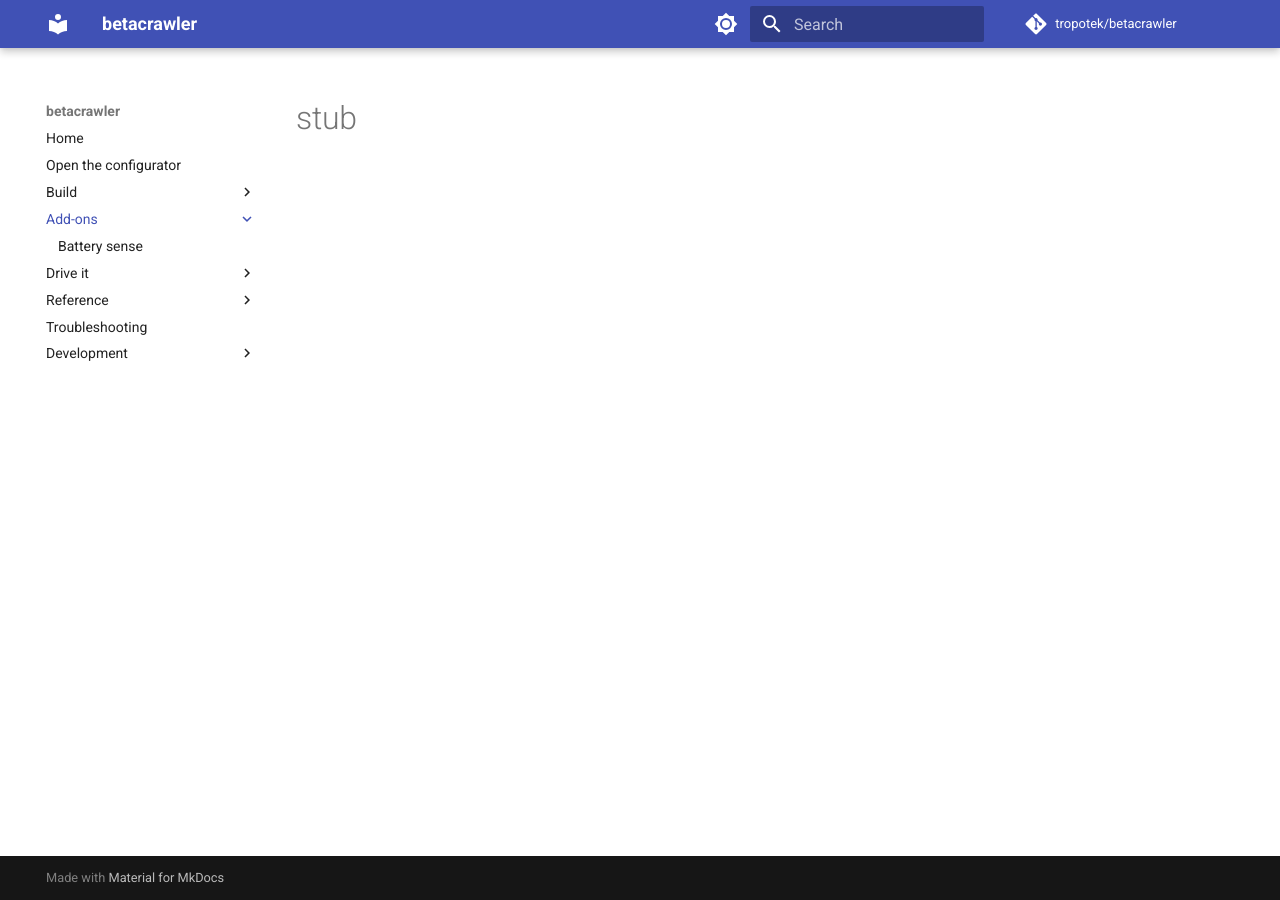
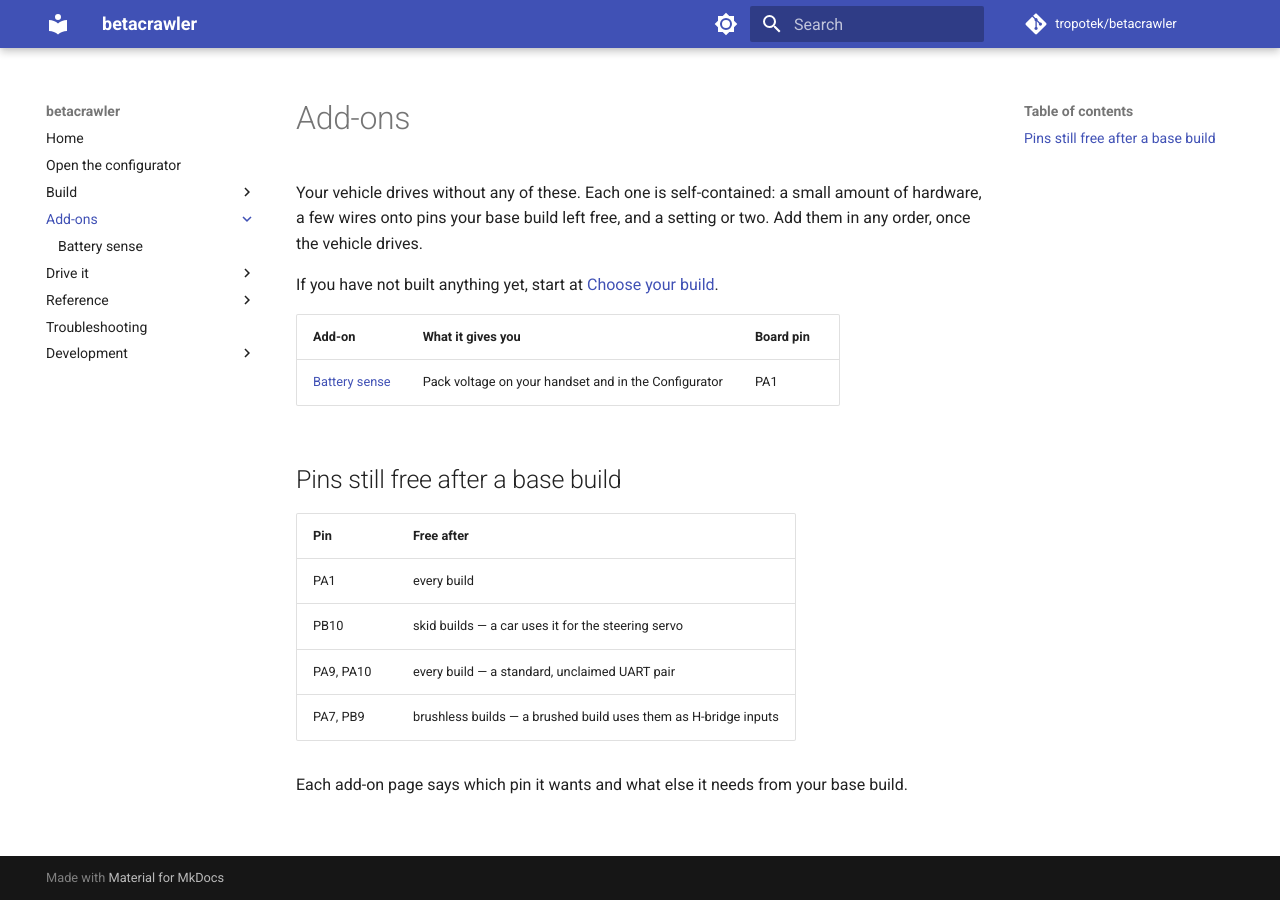
Before and after one commit to tropotek/betacrawler, an MkDocs documentation site: the page built from docs/addons/index.md, in a window 1280 px wide. Built offline with MkDocs 1.6.1 and Material for MkDocs 9.7.7, drawn with Linux system fonts in a browser that asks for light colours; comment, search, counter and statistics services are not loaded.

Commit message:
docs: split optional hardware onto its own add-on pages
Battery sense moves out of the wiring page onto addons/battery-sense.md,
which is where any future add-on goes too: a little hardware, a few free
pins, and a setting or two.

what-you-need.md and wiring.md are retired -- every one of their sections
now lives on a build page, a shared fragment or the add-on page. Their
published URLs are kept alive by static meta-refresh files, which mkdocs
copies through untouched. mkdocs-redirects would have done the same job
but now depends on properdocs, a MkDocs fork, so it would pull a second
mkdocs into CI.

```diff
--- a/docs/addons/index.md
+++ b/docs/addons/index.md
@@ -1 +1,22 @@
-# stub
+# Add-ons
+
+Your vehicle drives without any of these. Each one is self-contained: a small amount of hardware, a
+few wires onto pins your base build left free, and a setting or two. Add them in any order, once
+the vehicle drives.
+
+If you have not built anything yet, start at [Choose your build](../build/index.md).
+
+| Add-on | What it gives you | Board pin |
+|---|---|---|
+| [Battery sense](battery-sense.md) | Pack voltage on your handset and in the Configurator | PA1 |
+
+## Pins still free after a base build
+
+| Pin | Free after |
+|---|---|
+| PA1 | every build |
+| PB10 | skid builds — a car uses it for the steering servo |
+| PA9, PA10 | every build — a standard, unclaimed UART pair |
+| PA7, PB9 | brushless builds — a brushed build uses them as H-bridge inputs |
+
+Each add-on page says which pin it wants and what else it needs from your base build.
--- a/mkdocs.yml
+++ b/mkdocs.yml
@@ -39,8 +39,6 @@ nav:
           - Brushless motors: build/car/brushless.md
       - Flashing the firmware: build/flashing.md
       - Chassis examples: build/chassis-examples.md
-      - What you need: build/what-you-need.md
-      - Wiring: build/wiring.md
   - Add-ons:
       - addons/index.md
       - Battery sense: addons/battery-sense.md
```
Also changed, not shown: docs/addons/battery-sense.md (+66 -1 lines), docs/development/setup.md (+1 -1 lines), docs/drive/first-setup.md (+1 -1 lines), docs/troubleshooting.md (+1 -1 lines), 6 other files.
